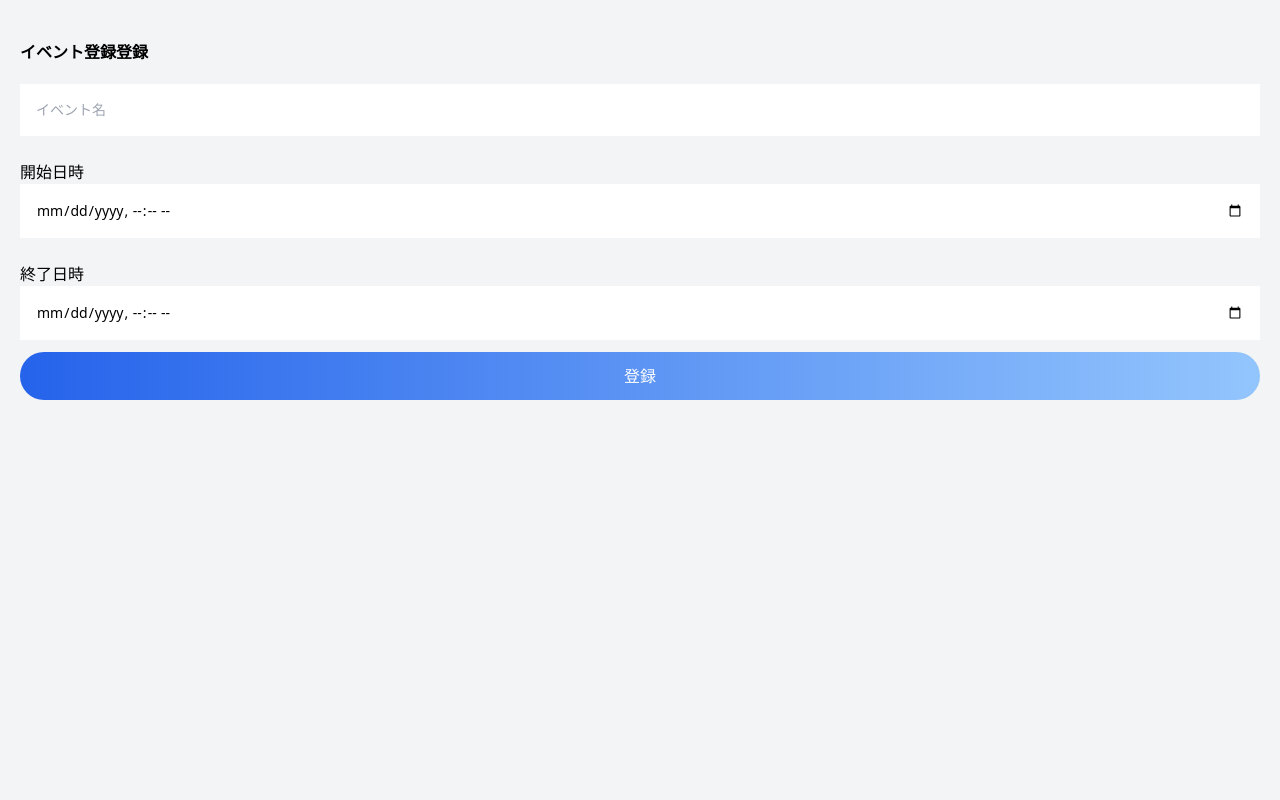
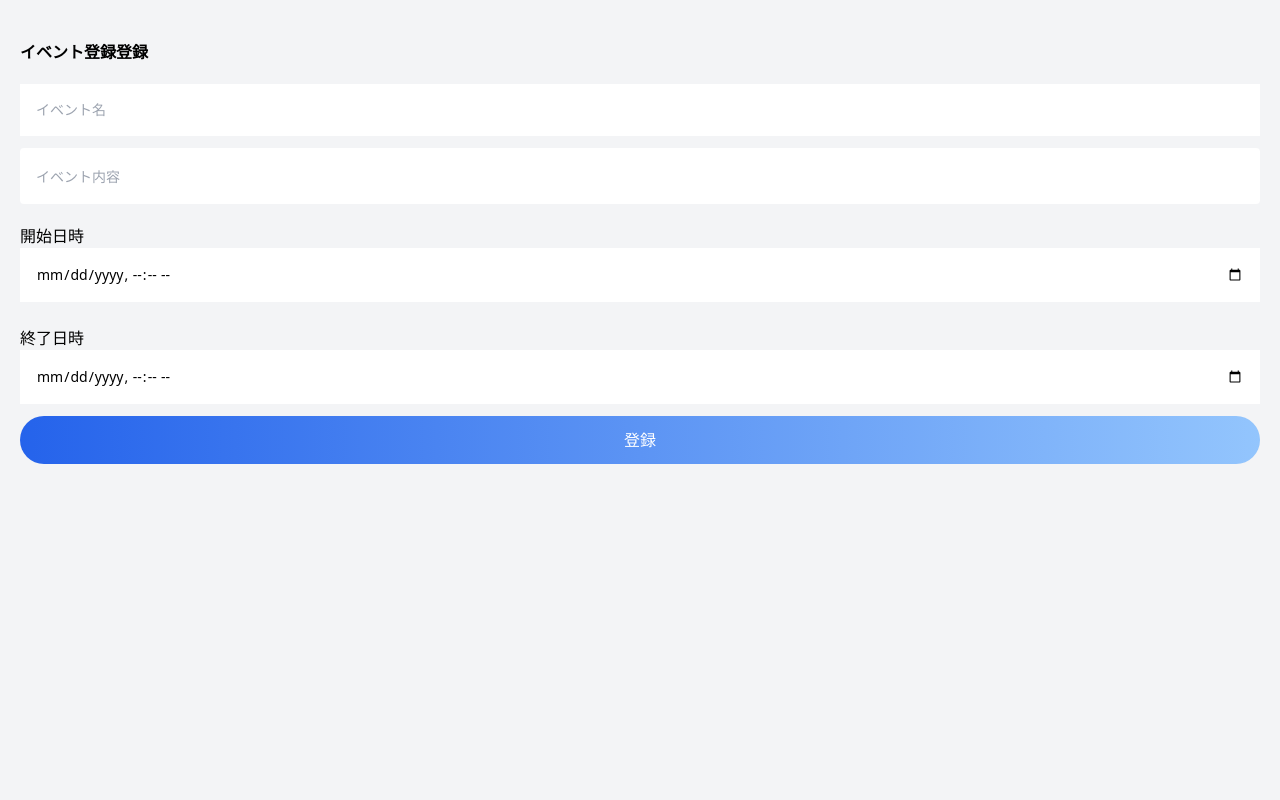
Before and after one commit to posse-ap/posse2-hackathon-202209-team2D, a PHP site: page /admin/register_event.php in a window 1280 px wide. Run offline with PHP 8.4, Linux system fonts and the light colour scheme.

Commit message:
issue21 「終了条件にイベント内容は空」とあったのでdetailカラム、イベント内容を記述できるスペースを設置

```diff
--- a/src/admin/register_event.php
+++ b/src/admin/register_event.php
@@ -24,7 +24,7 @@ session_start();
             <h2 class="text-md font-bold mb-5">イベント登録登録</h2>
             <form class="flex flex-col" action="../store.php" method="POST">
                 <input type="text" name="name" placeholder="イベント名" class="w-full p-4 text-sm mb-3" required>
-                <!-- <input type="text" name="detail" placeholder="イベント内容" class="w-full p-4 text-sm mb-3"> -->
+                <input type="textarea" name="detail" placeholder="イベント内容" class="w-full p-4 text-sm mb-2 h-14 rounded">
                 <p class="mb-0 mt-3">開始日時</p>
                 <input name="start_at" placeholder="<?php echo date('Y-m-d H:i:s'); ?>" class="w-full p-4 text-sm mb-3"  type="datetime-local" required>
                 <p class="mb-0 mt-3">終了日時</p>
```
